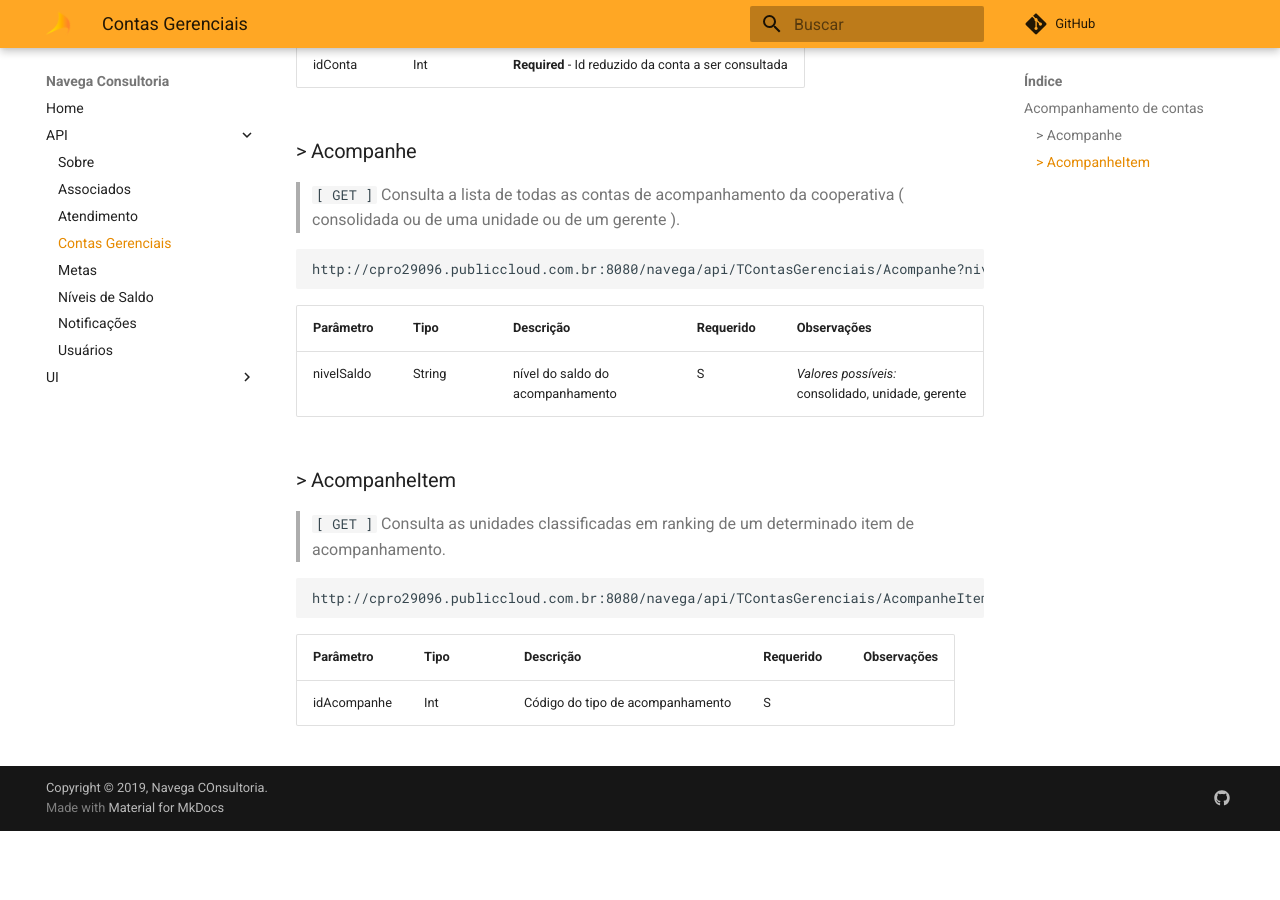
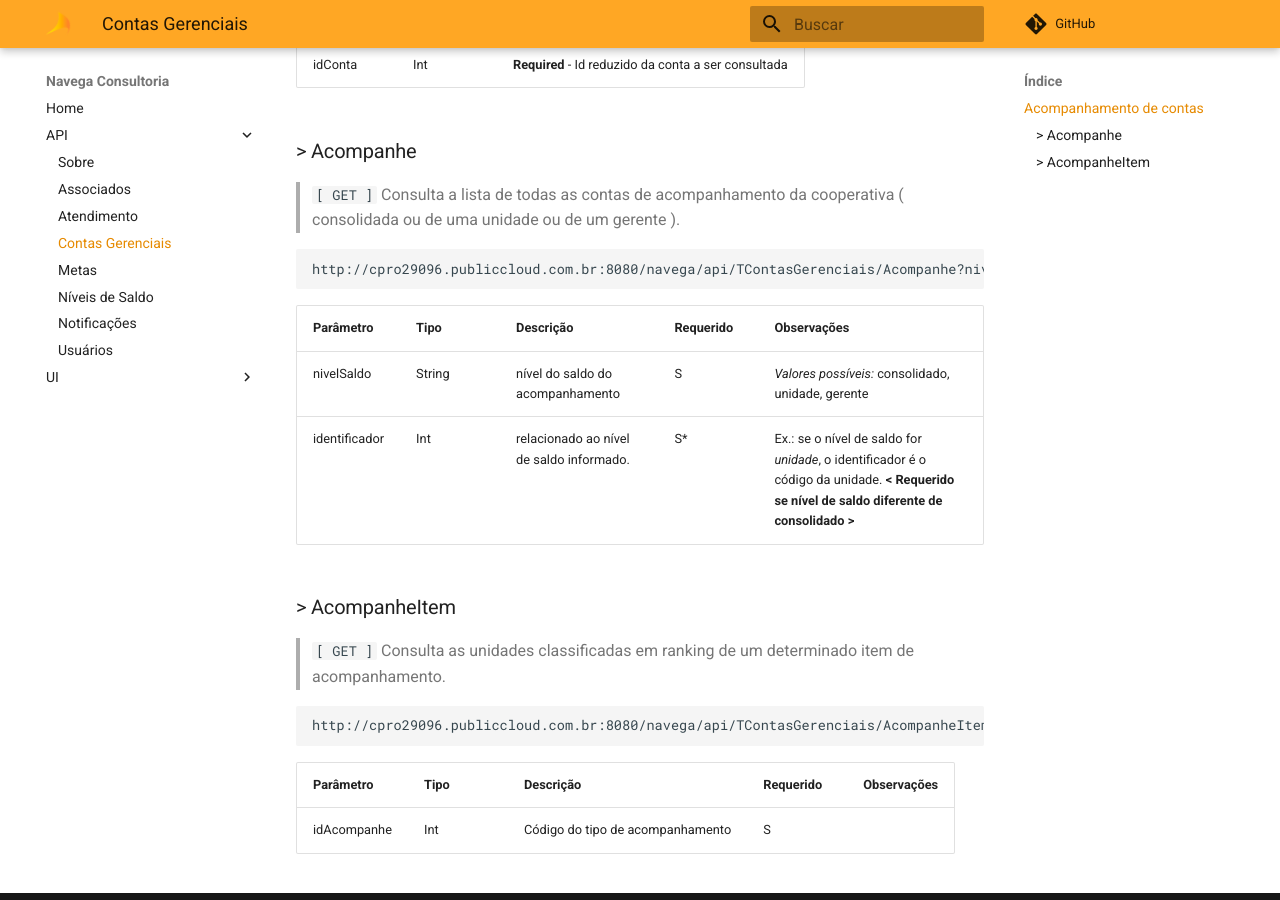
Before and after one commit to NavegaSistemas/Documentacao, an MkDocs documentation site: the page built from docs/API/contas_gerenciais.md, in a window 1280 px wide and 900 px high, scrolled down 1229 px. Built offline with MkDocs 1.6.1 and Material for MkDocs 9.7.7, drawn with Linux system fonts in a browser that asks for light colours; before the commit the page ends 2060 px from its top, so only the background shows below that.

Commit message:
Correção de instruções endpoint acompanhe.

````diff
--- a/docs/API/contas_gerenciais.md
+++ b/docs/API/contas_gerenciais.md
@@ -59,11 +59,13 @@ http://cpro29096.publiccloud.com.br:8082/navega/api/TContasGerenciais/AcompanheA
 > `[ GET ]`  Consulta a lista de todas as contas de acompanhamento da cooperativa ( consolidada ou de uma unidade ou de um gerente ).
 
 ```
-http://cpro29096.publiccloud.com.br:8080/navega/api/TContasGerenciais/Acompanhe?nivelSaldo={nivelSaldo}
+http://cpro29096.publiccloud.com.br:8080/navega/api/TContasGerenciais/Acompanhe?nivelSaldo={nivelSaldo}&identificador={identificador}
 ```
 |Parâmetro|Tipo|Descrição|Requerido|Observações
 |----|------|--------|--------|--------|
 |nivelSaldo|String| nível do saldo do acompanhamento | S | *Valores possíveis:* consolidado, unidade, gerente|
+|identificador|Int| relacionado ao nível de saldo informado.| S* | Ex.: se o nível de saldo for *unidade*, o identificador é o código da unidade. **< Requerido se nível de saldo diferente de consolidado >**|
+
 
 
 ### > AcompanheItem
````
